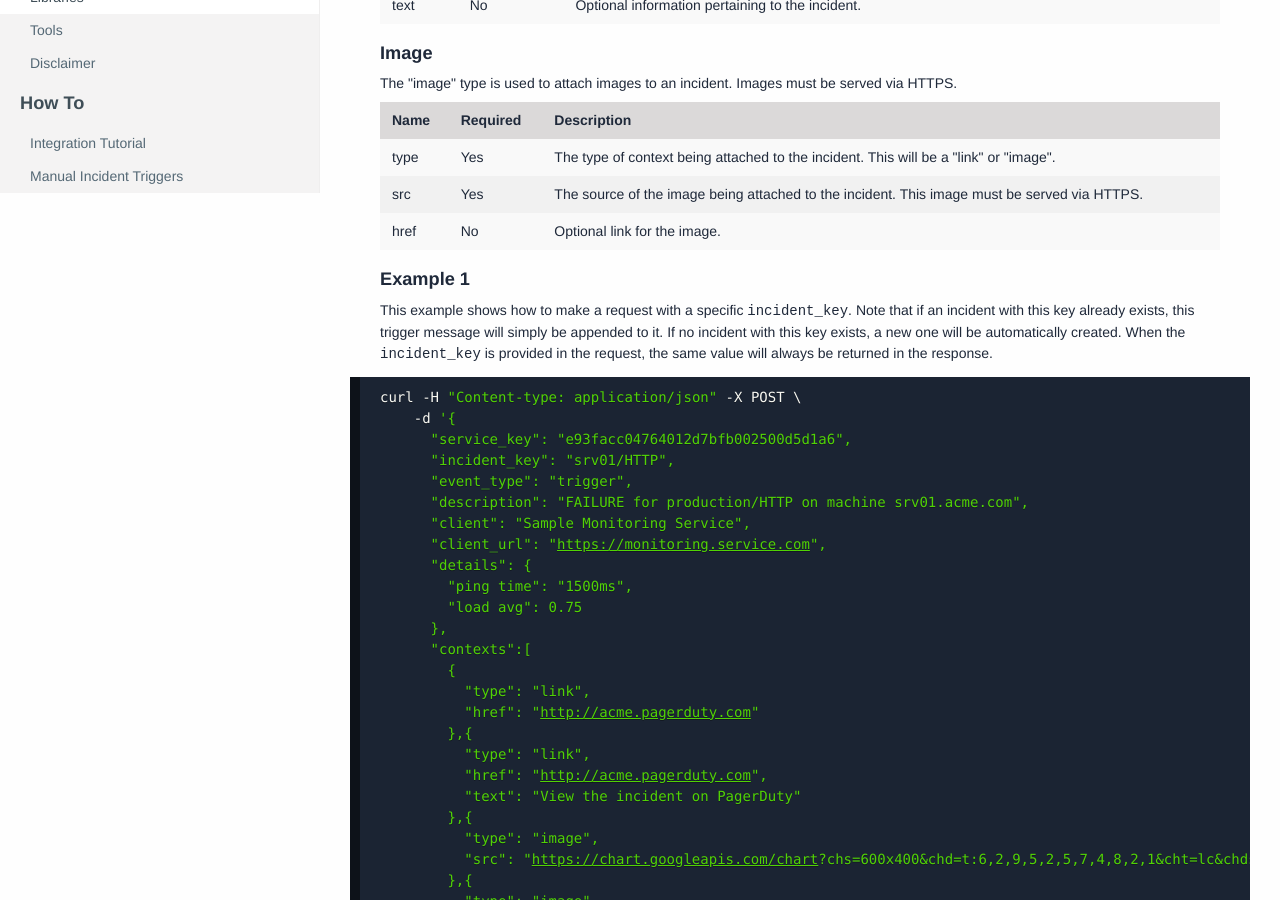
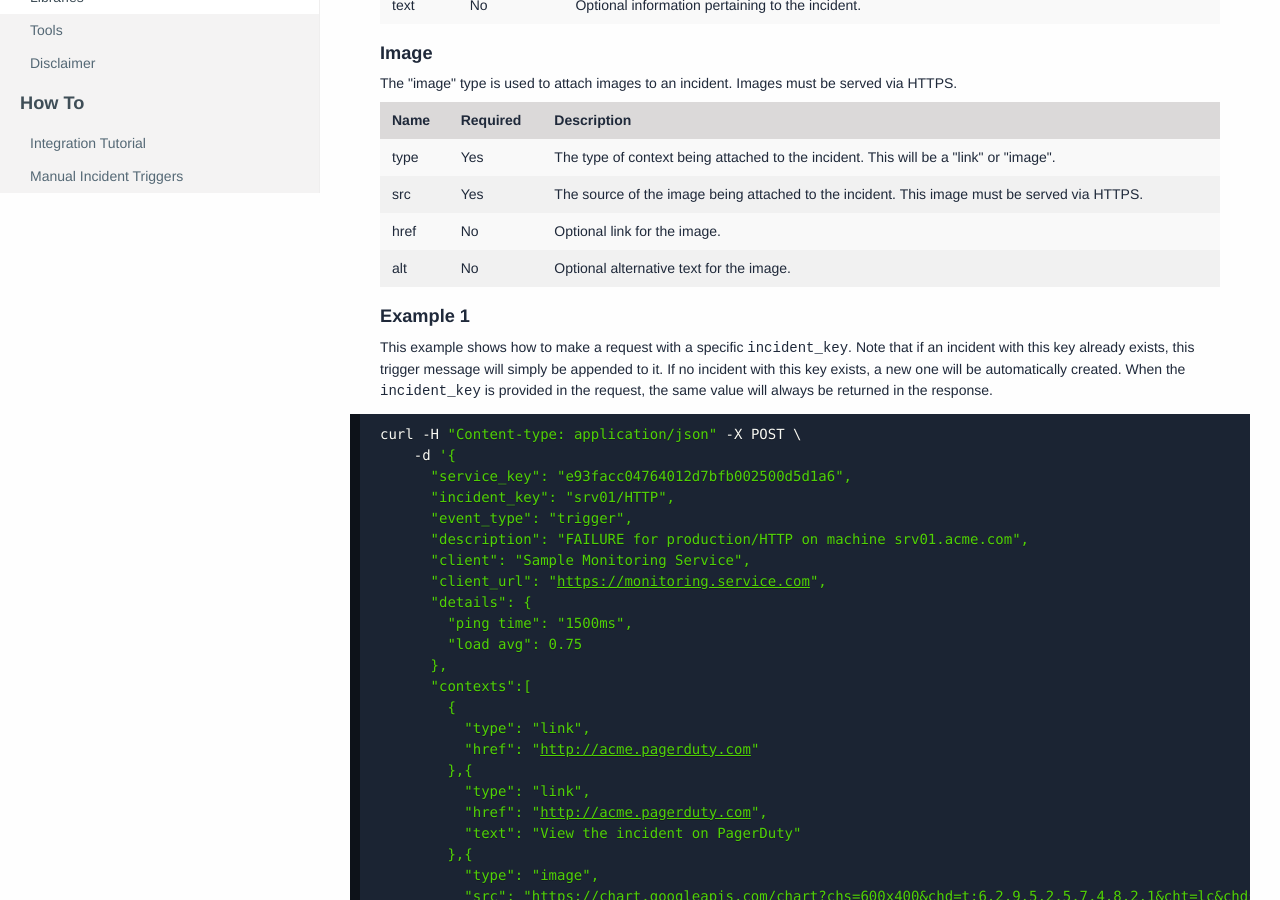
Before and after one commit to h4dz/devdocs, a Jekyll site: the page built from source/documentation/integration/events/trigger.html, in a window 1280 px wide and 900 px high, scrolled down 1179 px. Built offline with Jekyll 4.4.1, drawn with Linux system fonts in a browser that asks for light colours; some web fonts are replaced.

Commit message:
Added "alt" to the link context information table

```diff
--- a/source/documentation/integration/events/trigger.html
+++ b/source/documentation/integration/events/trigger.html
@@ -281,6 +281,17 @@ layout: main
             Optional link for the image.
           </td>
         </tr>
+        <tr>
+          <td>
+            alt
+          </td>
+          <td>
+            No
+          </td>
+          <td>
+            Optional alternative text for the image.
+          </td>
+        </tr>
       </tbody>
     </table>
   </div>
```
